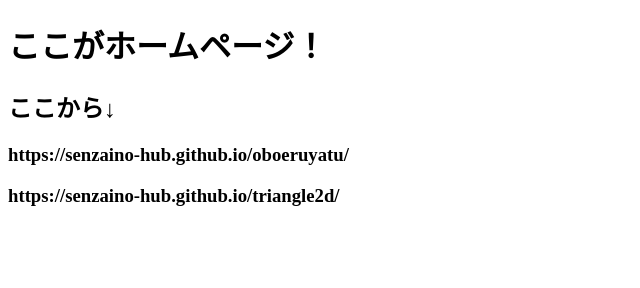
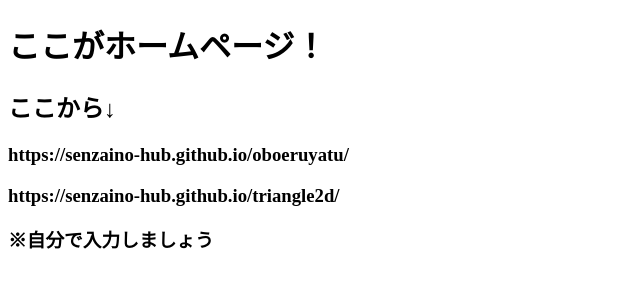
Before and after one commit to senzaino-hub/senzaino-hub.github.io, a plain HTML site: page index.html in a window 1280 px wide. Shown: the whole page, without its empty margins (0-640 px from the left). Drawn offline with Linux system fonts and the light colour scheme.

Commit message:
index.html

```diff
--- a/index.html
+++ b/index.html
@@ -9,5 +9,6 @@
 	  <h2>ここから↓</h2>
 	  <h3>https://senzaino-hub.github.io/oboeruyatu/</h3>
 	  <h3>https://senzaino-hub.github.io/triangle2d/</h3>
+	  <h3>※自分で入力しましょう</h3>
 	</body>
 </html>
```
